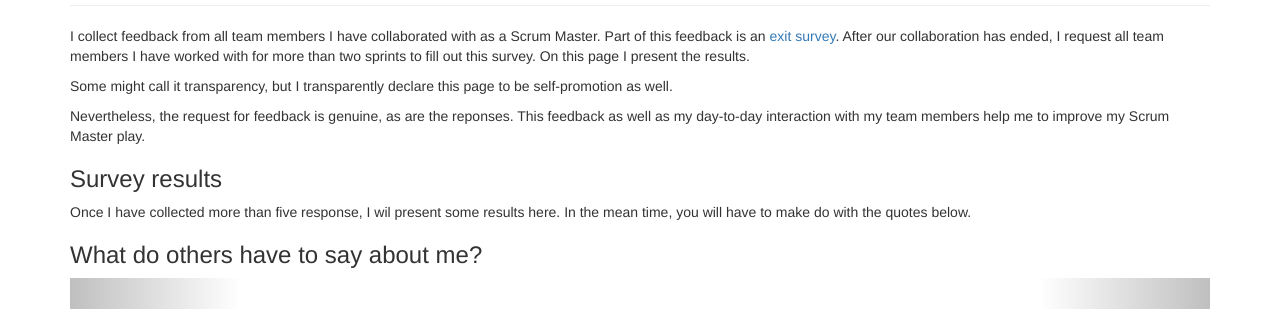
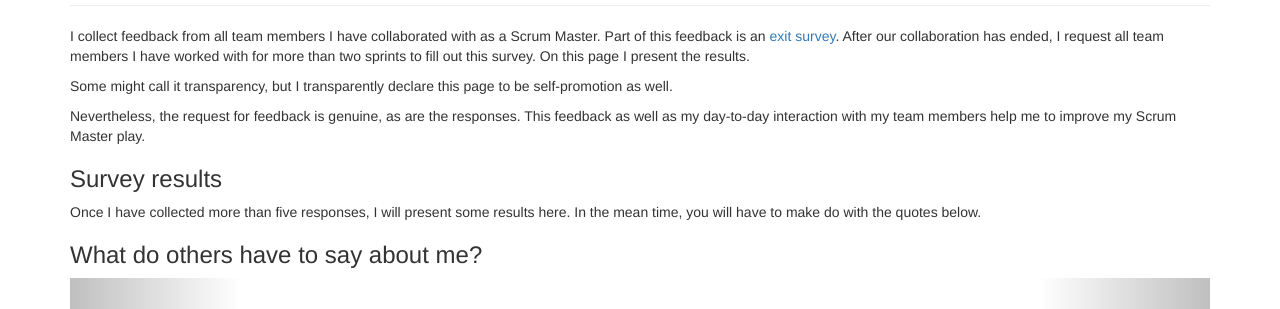
Before and after one commit to serraict/serraict.github.io, a Jekyll site: the page built from pages/responses.md, in a window 1280 px wide. Shown: the part 165-474 px from the top of the page. Built offline with Jekyll 4.4.1, drawn with Linux system fonts in a browser that asks for light colours; nearby versions of some CDN libraries; library files that are not in the unit come from our copies; Markdown is read by kramdown in place of the engine named in the settings.

Commit message:
Spelling

```diff
--- a/pages/responses.md
+++ b/pages/responses.md
@@ -12,12 +12,12 @@ On this page I present the results.
 
 Some might call it transparency, but I transparently declare this page to be self-promotion as well.
 
-Nevertheless, the request for feedback is genuine, as are the reponses.
+Nevertheless, the request for feedback is genuine, as are the responses.
 This feedback as well as my day-to-day interaction with my team members help me to improve my Scrum Master play.
 
 ### Survey results
 
-Once I have collected more than five response, I wil present some results here. In the mean time, you will have to make do with the quotes below.
+Once I have collected more than five responses, I will present some results here. In the mean time, you will have to make do with the quotes below.
 
 ### What do others have to say about me?
 
```
